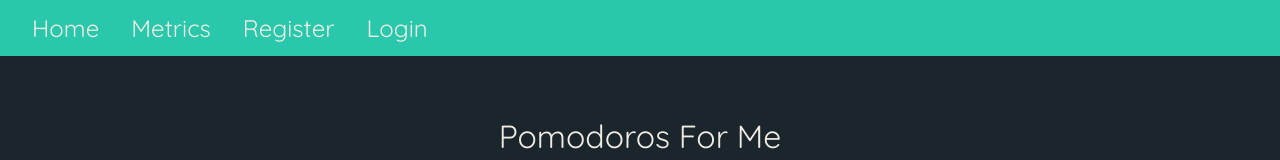
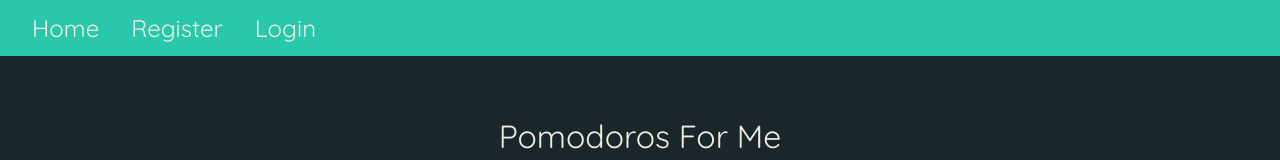
Before and after one commit to CommitHub/pomodoros-for-me, a Vue app: page / in a window 1280 px wide. Shown: the top 160 px of the page. Built offline with nearby package versions, Linux system fonts and the light colour scheme; no server answers; what @braid/vue-formulate would draw is missing.

Commit message:
removed metrics for now

```diff
--- a/src/App.vue
+++ b/src/App.vue
@@ -2,7 +2,6 @@
   <div id="app">
     <nav>
       <router-link to="/">Home</router-link>
-      <router-link to="/metrics">Metrics</router-link>
       <router-link to="/register" v-if="!loggedIn">Register</router-link>
       <router-link to="/login" v-if="!loggedIn">Login</router-link>
       <a href="/" v-if="loggedIn" v-on:click="logout">
--- a/src/router.js
+++ b/src/router.js
@@ -1,7 +1,6 @@
 import Vue from "vue";
 import Router from "vue-router";
 import Home from "./views/Home.vue";
-import Metrics from "./views/Metrics.vue";
 import Register from "./views/Register.vue";
 import Login from "./views/Login.vue";
 
@@ -17,11 +16,6 @@ export default new Router({
       component: Home
     },
     {
-      path: "/metrics",
-      name: "metrics",
-      component: Metrics
-    },
-    {
       path: "/register",
       name: "register",
       component: Register
```
